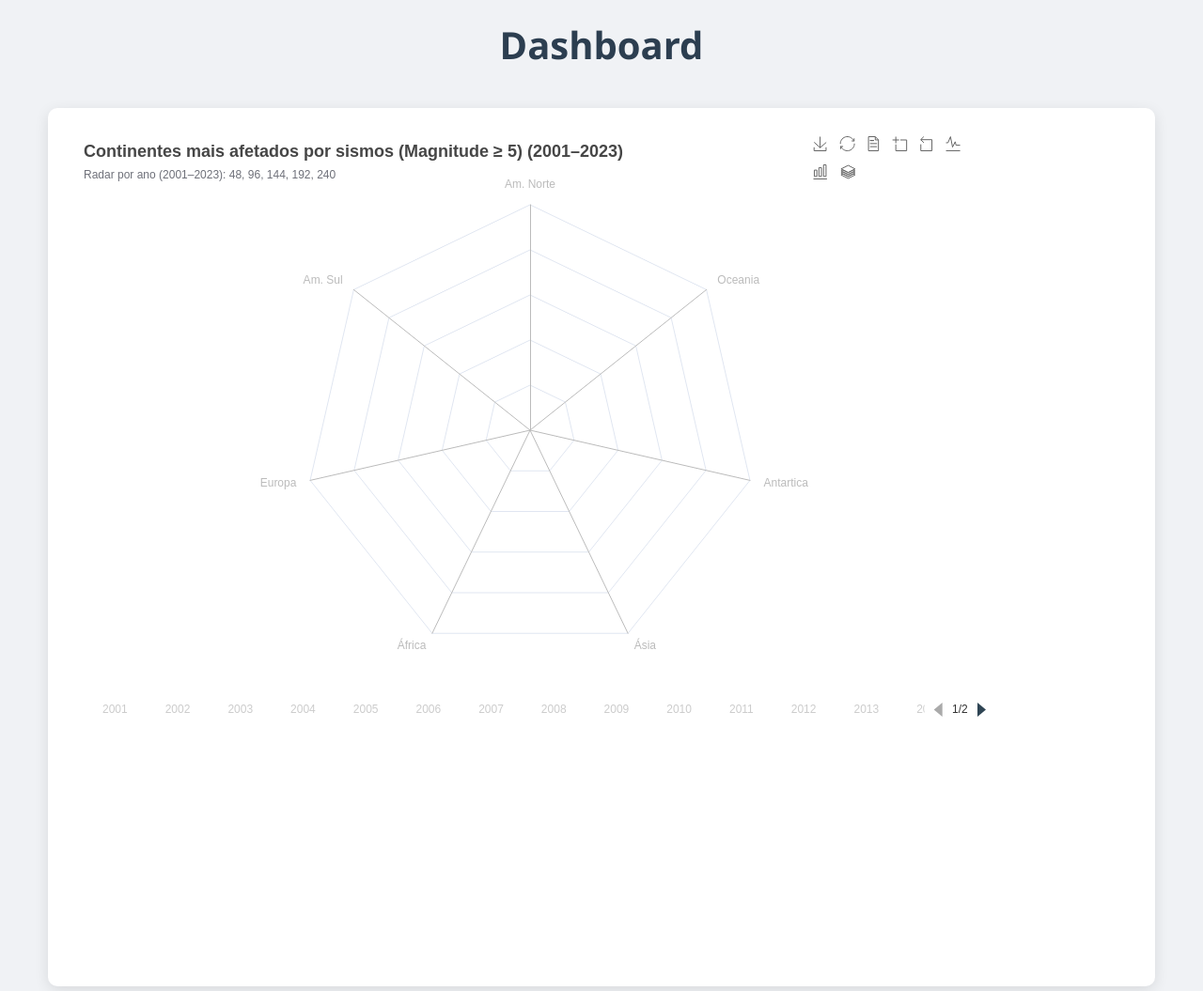
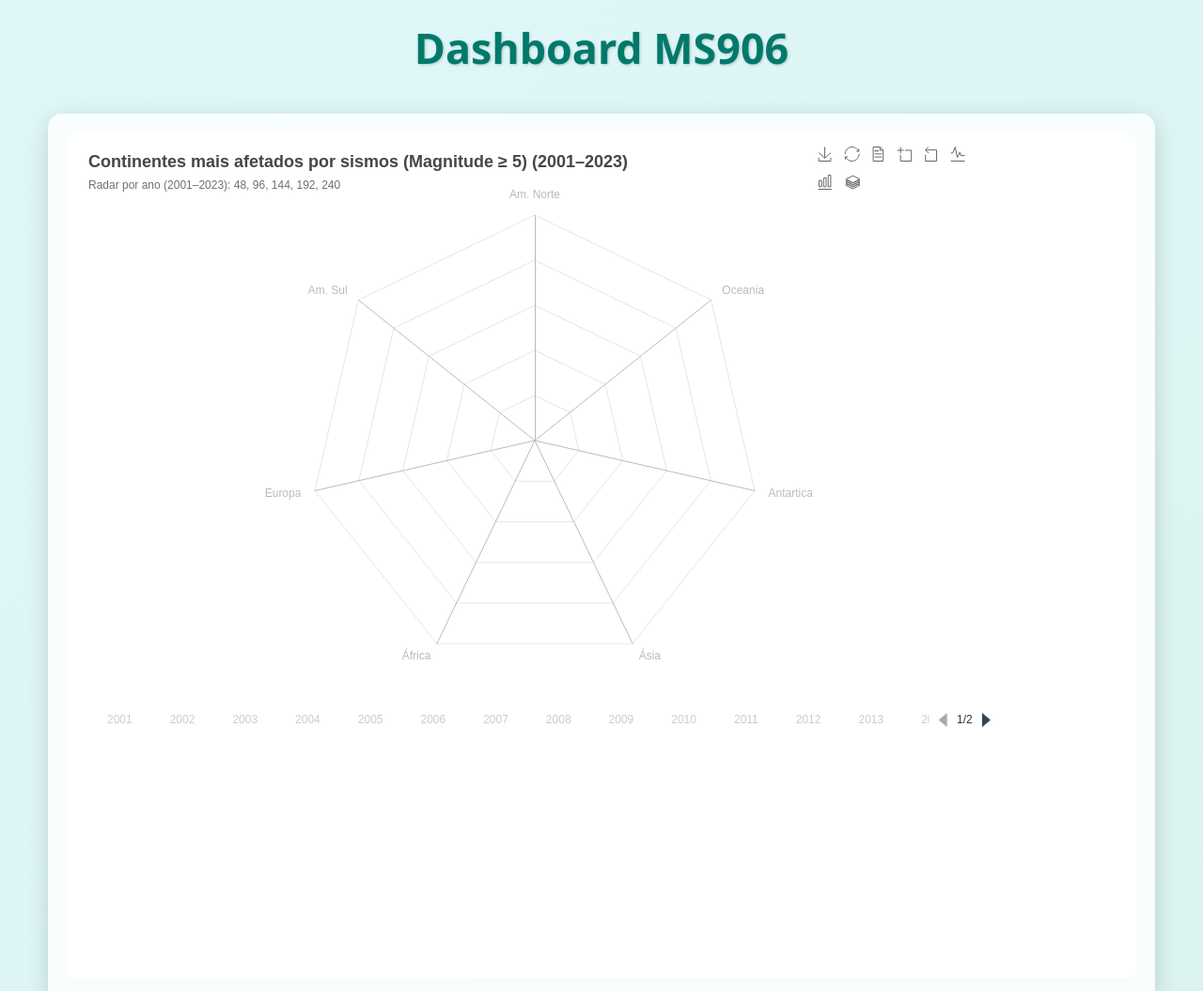
Before and after one commit to DarkQuantum-bit/ms906, a plain HTML site: page index.html in a window 1280 px wide. Shown: the top 1055 px of the page at 94% size. Drawn offline with nearby package versions, Linux system fonts and the light colour scheme.

Commit message:
Update index.html

```diff
--- a/index.html
+++ b/index.html
@@ -12,7 +12,7 @@
 
         body {
             font-family: 'Segoe UI', Tahoma, Geneva, Verdana, sans-serif;
-            background-color: #f0f2f5;
+            background: linear-gradient(135deg, #e0f7fa, #c8e6c9);
             color: #333;
             padding: 20px;
         }
@@ -20,48 +20,50 @@
         h1 {
             text-align: center;
             margin-bottom: 40px;
-            font-size: 2.5em;
-            color: #2c3e50;
+            font-size: 2.8em;
+            color: #00796b;
+            text-shadow: 1px 1px 3px rgba(0,0,0,0.2);
         }
 
         .chart-container {
-            width: 1200px;      /* Aumentei a largura do container */
-            max-width: 95%;      /* Responsivo, não ultrapassa a tela */
-            margin: 20px auto;
-            padding: 15px;
-            background-color: white;
-            border-radius: 10px;
-            box-shadow: 0 4px 15px rgba(0,0,0,0.1);
-            transition: transform 0.2s ease;
+            width: 1200px;
+            max-width: 95%;
+            margin: 25px auto;
+            padding: 20px;
+            background-color: #ffffffcc;
+            border-radius: 15px;
+            box-shadow: 0 6px 25px rgba(0,0,0,0.15);
+            transition: transform 0.3s ease, box-shadow 0.3s ease;
         }
 
         .chart-container:hover {
-            transform: translateY(-5px);
-            box-shadow: 0 8px 20px rgba(0,0,0,0.15);
+            transform: translateY(-8px);
+            box-shadow: 0 12px 30px rgba(0,0,0,0.2);
         }
 
         iframe {
-            width: 100%;        /* Ocupa toda a largura do container */
-            height: 900px;      /* Altura maior para caber o gráfico inteiro */
+            width: 100%;
+            height: 900px;
             border: none;
-            border-radius: 8px;
+            border-radius: 10px;
+            background-color: white;
         }
 
         @media (max-width: 1200px) {
             .chart-container {
-                width: 95%;     /* Ajusta container para telas menores */
+                width: 95%;
             }
         }
 
         @media (max-width: 600px) {
             iframe {
-                height: 600px;  /* Altura reduzida para telas pequenas */
+                height: 600px;
             }
         }
     </style>
 </head>
 <body>
-    <h1>Dashboard</h1>
+    <h1>Dashboard MS906</h1>
 
     <div class="chart-container">
         <iframe src="grafico1A.html"></iframe>
```
